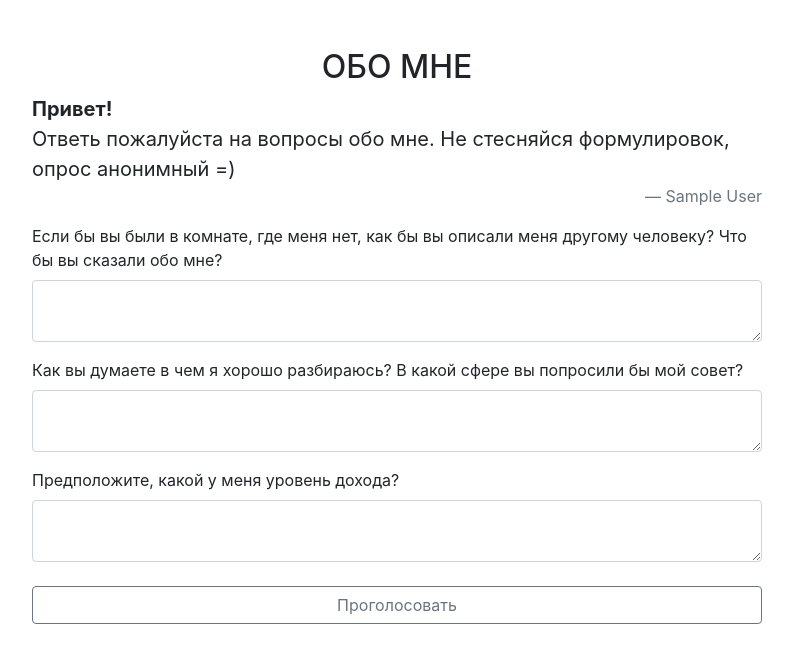
After one commit to aiksu/mira, a Django app: page /poll/1/get/ in a window 1280 px wide. The commit adds this page. Shown: the top 663 px of the page, without its empty margins (243-1036 px from the left). Run offline with Django 3.2, Linux system fonts and the light colour scheme; tables that the repository leaves empty hold one stand-in row (values such as "Sample post"); some libraries are stand-ins or nearby versions.

Commit message:
changes 23

```diff
--- a/core/urls.py
+++ b/core/urls.py
@@ -6,11 +6,13 @@ from .views import *
 app_name = 'core'
 urlpatterns = [
     path('', IndexView.as_view(), name='index'),
-    path('answers/', login_required(AnswerListView.as_view()), name='answers'),
+    path('results/', login_required(AnswerListView.as_view()), name='results'),
     path('answer/<int:user_id>/create/', AnswerCreateView.as_view(), name='answer-create'),
+    path('poll/<int:user_id>/create/', PollCreateView.as_view(), name='poll-create'),
     path('answer/<int:user_id>/get/', AnswerTemplateView.as_view(), name='answer-get'),
+    path('poll/<int:user_id>/get/', PollTemplateView.as_view(), name='poll-get'),
     path('answer/<int:user_id>/success/', AnswerSuccessTemplateView.as_view(), name='answer-success'),
-
+    path('poll/<int:user_id>/success/', PollSuccessTemplateView.as_view(), name='poll-success'),
 
     # path('<int:pk>/', views.DetailView.as_view(), name='detail'),
     # ...
--- a/core/views.py
+++ b/core/views.py
@@ -22,12 +22,23 @@ class IndexView(TemplateView):
         context = super().get_context_data(**kwargs)
         # Add in the website
         if self.request.user.is_authenticated:
-            context['answer_list'] = Answer.objects.filter(user = self.request.user)
+            context['answer_list'] = Answer.objects.filter(user=self.request.user)
         return context
 
 
 class AnswerTemplateView(TemplateView):
     template_name = "core/answer_form.html"
+
+    def get_context_data(self, **kwargs):
+        # Call the base implementation first to get a context
+        context = super().get_context_data(**kwargs)
+        # Add in the website
+        context['target'] = get_object_or_404(User, pk=self.kwargs['user_id'])
+        return context
+
+
+class PollTemplateView(TemplateView):
+    template_name = "core/poll_form.html"
 
     def get_context_data(self, **kwargs):
         # Call the base implementation first to get a context
@@ -50,12 +61,34 @@ class AnswerCreateView(CreateView):
         return super(AnswerCreateView, self).form_valid(form)
 
 
+class PollCreateView(CreateView):
+    model = Poll
+    fields = ['poll1', 'poll2', 'poll3']
+    # form_class = WebsiteBugForm
+    template_name = "core/poll_form.html"
+
+    def form_valid(self, form):
+        target = get_object_or_404(User, pk=self.kwargs['user_id'])
+        form.instance.user = target
+
+        return super(PollCreateView, self).form_valid(form)
+
+
 class AnswerListView(ListView):
     model = Answer
     paginate_by = 1000  # if pagination is desired
 
     def get_queryset(self):
         return Answer.objects.filter(user=self.request.user)
+
+
+class PollListView(ListView):
+    model = Poll
+    paginate_by = 1000  # if pagination is desired
+    template_name = 'core/answer_list.html'
+
+    def get_queryset(self):
+        return Poll.objects.filter(user=self.request.user)
 
 
 # class AnswerDetailView(DetailView):
@@ -71,3 +104,14 @@ class AnswerSuccessTemplateView(TemplateView):
         # Add in the website
         context['target'] = get_object_or_404(User, pk=self.kwargs['user_id'])
         return context
+
+
+class PollSuccessTemplateView(TemplateView):
+    template_name = "core/answer_success.html"
+
+    def get_context_data(self, **kwargs):
+        # Call the base implementation first to get a context
+        context = super().get_context_data(**kwargs)
+        # Add in the website
+        context['target'] = get_object_or_404(User, pk=self.kwargs['user_id'])
+        return context
--- /dev/null
+++ b/templates/core/poll_form.html
@@ -0,0 +1,44 @@
+{% extends 'main.html' %}
+{% load humanize %}
+
+{% block content %}
+    <section>
+        <div class="container mt-5">
+            <div class="row justify-content-center">
+                <div class="col-12 col-lg-8 col-md-8">
+                    <h2 class="text-center">ОБО МНЕ</h2>
+                    <blockquote class="blockquote">
+                        <p class="mb-0"><b>Привет!</b></p>
+                        <p class="mb-0">Ответь пожалуйста на вопросы обо мне. Не стесняйся формулировок, опрос анонимный =)</p>
+                        <footer class="blockquote-footer text-right">{{ target.get_full_name }}</footer>
+                    </blockquote>
+                </div>
+                <div class="col-12 col-lg-8 col-md-8">
+                    <form action="{% url 'core:poll-create' target.id %}" method="post">
+                        {% csrf_token %}
+                        <div class="form-group">
+                            <label for="id_answer1">Если бы вы были в комнате, где меня нет, как бы вы описали меня другому человеку? Что бы вы сказали обо мне?</label>
+                            <textarea class="form-control" id="id_answer1" name="poll1" required></textarea>
+                        </div>
+                        <div class="form-group">
+                            <label for="id_answer2">Как вы думаете в чем я хорошо разбираюсь? В какой сфере вы попросили бы мой совет?</label>
+                            <textarea class="form-control" id="id_answer2" name="poll2" required></textarea>
+                        </div>
+                        <div class="form-group">
+                            <label for="id_answer3">Предположите, какой у меня уровень дохода?</label>
+                            <textarea class="form-control" id="id_answer3" name="poll3" required></textarea>
+                        </div>
+                        <div class="text-center">
+                            <button type="submit" class="btn btn-block btn-outline-secondary mt-4">Проголосовать</button>
+                        </div>
+                    </form>
+                </div>
+            </div>
+        </div>
+    </section>
+
+{% endblock %}
+
+{% block page_js %}
+
+{% endblock %}
--- a/templates/main.html
+++ b/templates/main.html
@@ -116,7 +116,7 @@
                                    id="inputGroupPrepend2" style="text-decoration: none">Скопировать</button>
                             </div>
                         </div>
-                        <a  href="{% url 'core:answers' %}" class="btn btn-block btn-outline-secondary mt-4 mb-2">Просмотреть
+                        <a href="{% url 'core:results' %}" class="btn btn-block btn-outline-secondary mt-4 mb-2">Просмотреть
                             ответы</a>
                     </div>
                 </div>
```
Also changed, not shown: core/models.py (+12 -1 lines), templates/core/include/results.html (+45 -4 lines).
